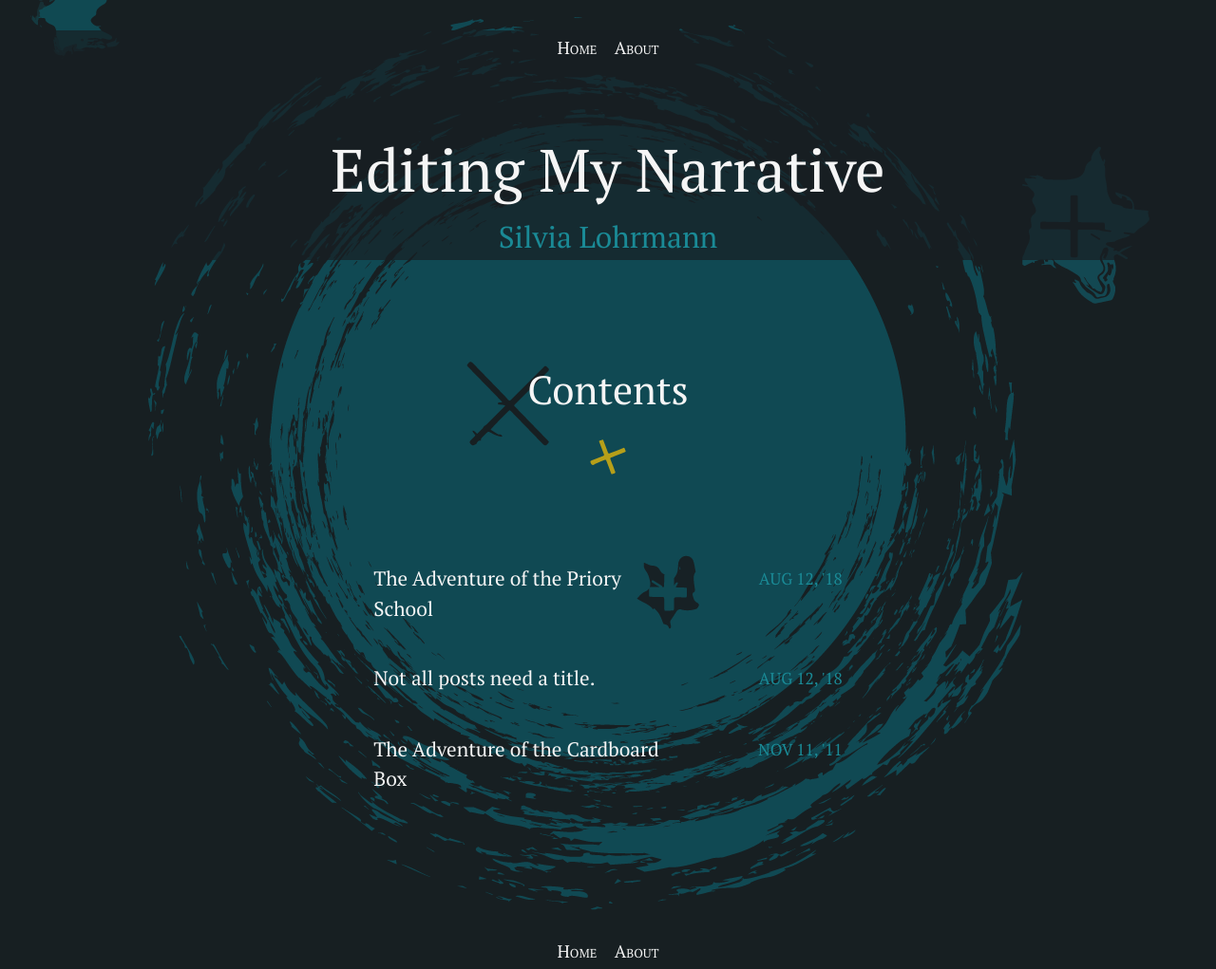
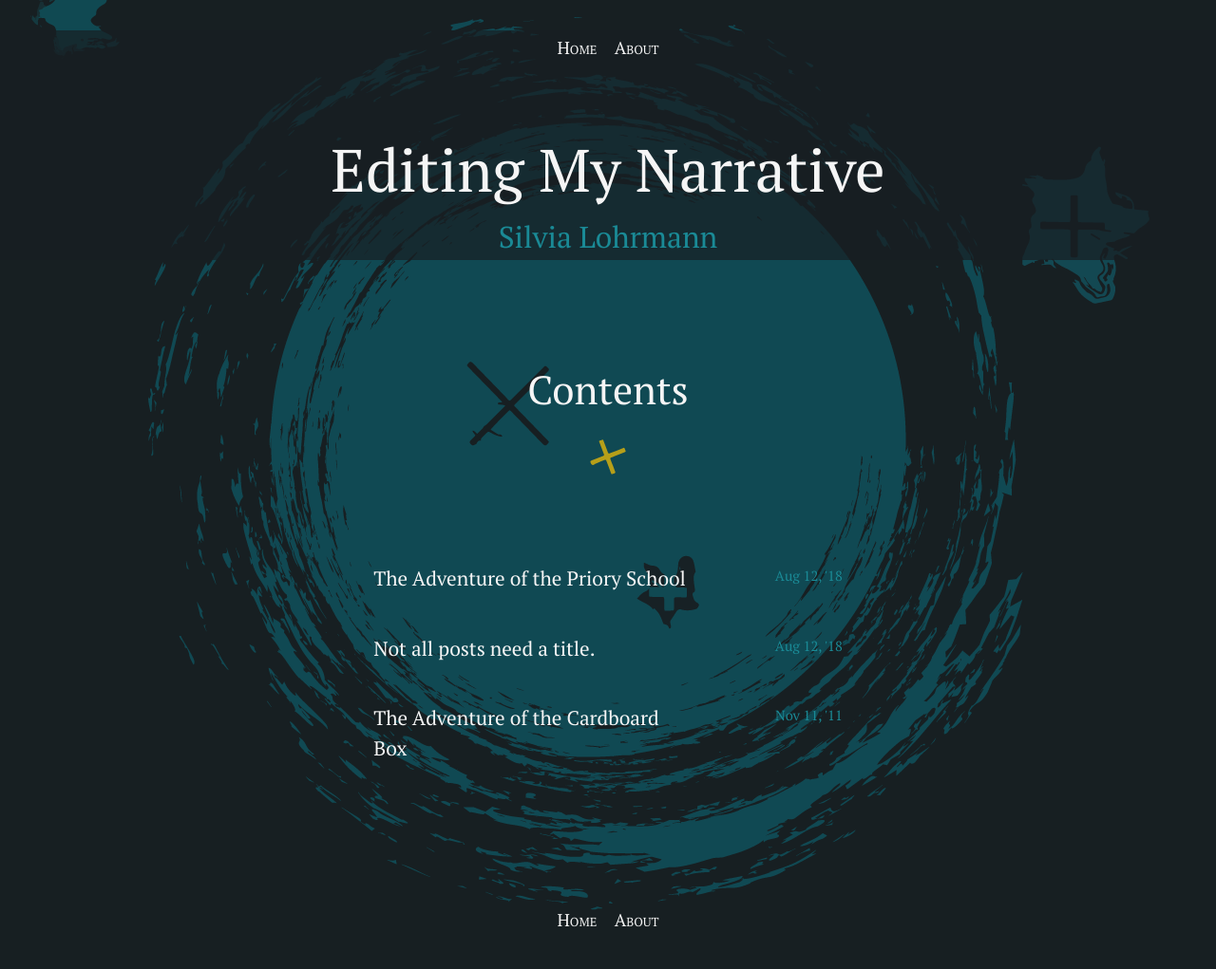
Before and after one commit to silvialohrmann/editorial, a Jekyll site: the page built from index.html, in a window 1280 px wide. Shown: the whole page at 95% size. Built offline with Jekyll 4.4.1, drawn with Linux system fonts in a browser that asks for light colours; the list of posts is cut into pages by our own code; after the commit the page ends 988 px from its top, so only the background shows below that.

Commit message:
Update _base.scss

```diff
--- a/_sass/_base.scss
+++ b/_sass/_base.scss
@@ -143,8 +143,8 @@ figcaption {
   color: $muted-text-color;
   display: block;
   font-size: .825em;
+  font-size: 70%;
   white-space: nowrap;
-  text-transform: uppercase;
   .post-link & {
     padding: .5em 0;
   }
```
